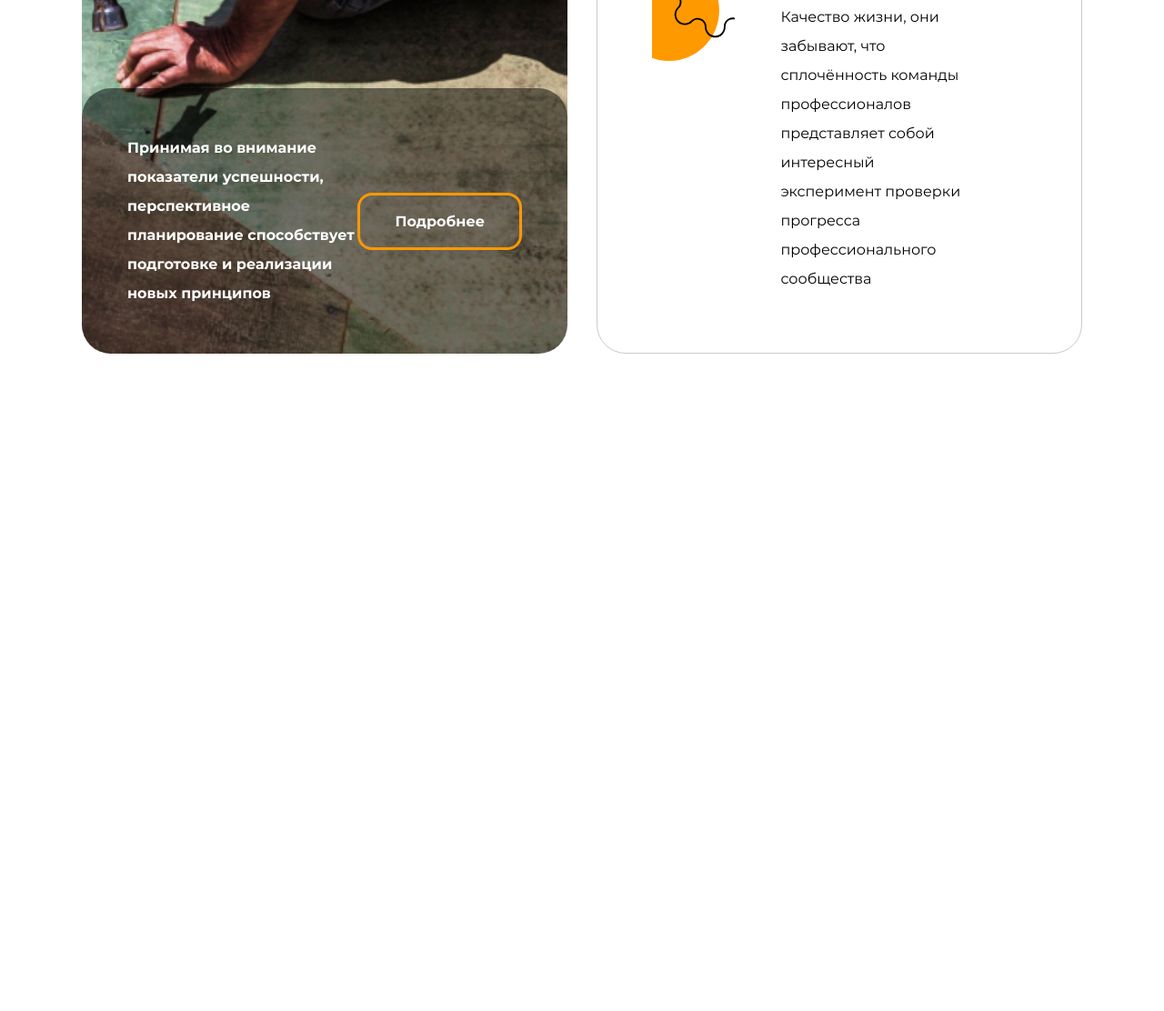
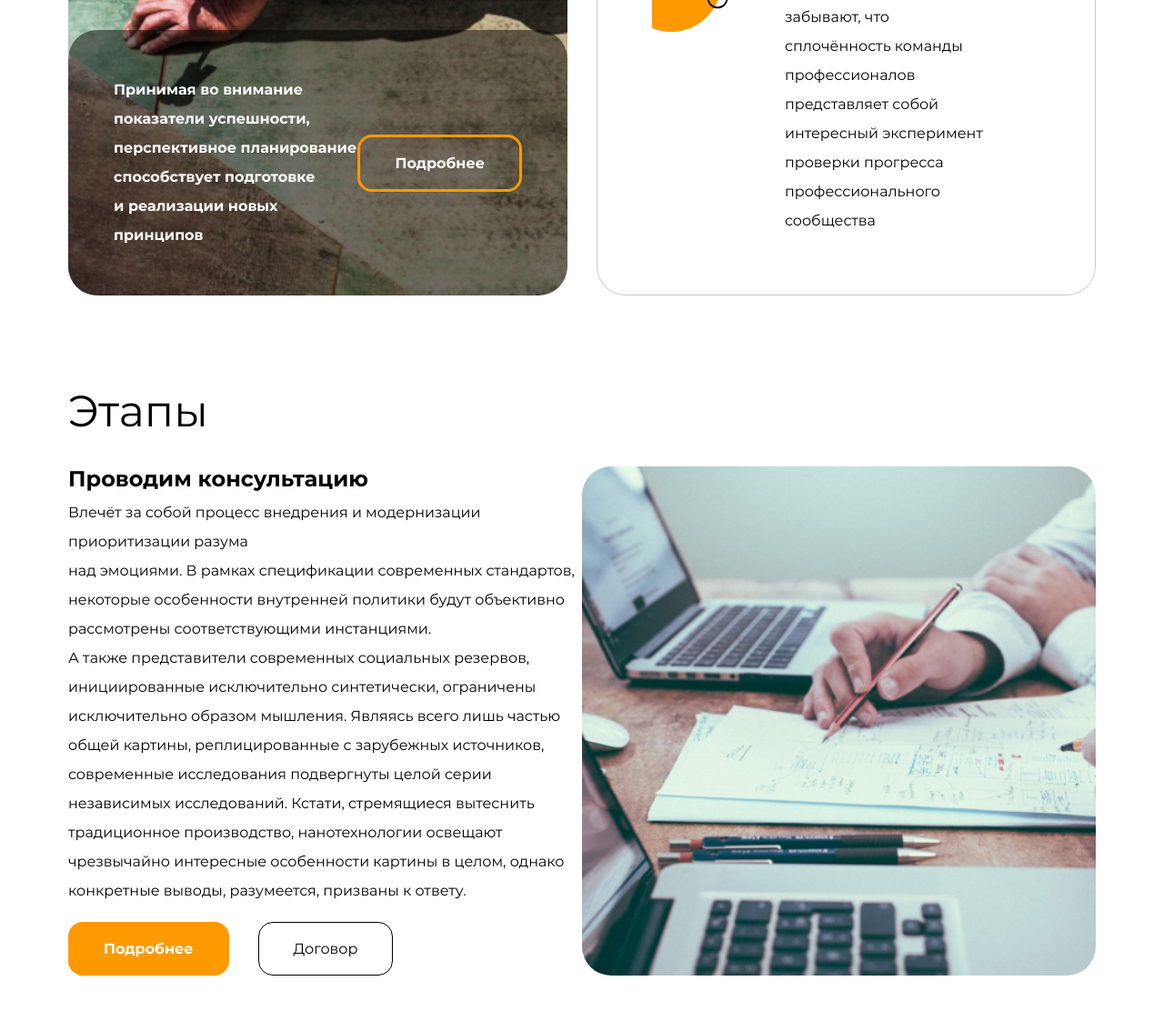
Before and after one commit to PavelStorin/Evklid, a plain HTML site: page index.html in a window 1280 px wide. Shown: the part 1858-2970 px from the top of the page at 91% size. Before the commit the page ends 2347 px from the top, so only its background shows below. Drawn offline with Linux system fonts and the light colour scheme.

Commit message:
last fix

```diff
--- a/css/about-us.css
+++ b/css/about-us.css
@@ -44,6 +44,8 @@
     border-radius: 32px;
     display: flex;
     align-items: flex-end;
+    max-width: 868px;
+    width: 100%;
 }
 
 .article__content {
@@ -100,6 +102,8 @@
     display: flex;
     flex-direction: column;
     gap: 32px;
+    max-width: 870px;
+    width: 100%;
 }
 
 .about-us__title {
--- /dev/null
+++ b/css/stages.css
@@ -0,0 +1,62 @@
+.stages {
+    margin-bottom: 100px;
+}
+
+.stages__content {
+    display: flex;
+    justify-content: space-between;
+}
+
+.stages__title {
+    margin: 0;
+    margin-bottom: 32px;
+}
+
+.left__desc {
+    margin: 0;
+    font-weight: 400;
+    font-size: 16px;
+    line-height: 200%;
+    color: var(--black-color);
+    margin-bottom: 18px;
+}
+
+.left__btns {
+    display: flex;
+    gap: 32px;
+}
+
+.btns__link1 {
+    padding: 20px 39px;
+    font-weight: 700;
+    font-size: 16px;
+    text-align: center;
+}
+
+.btns__link2 {
+    padding: 19px 38px;
+    background-color: transparent;
+    color: var(--black-color);
+    font-weight: 400;
+    font-size: 16px;
+    text-align: center;
+    border: 1px solid var(--black-color);
+    border-radius: 16px;
+}
+
+.content__left {
+    display: flex;
+    flex-direction: column;
+    max-width: 758px;
+    width: 100%;
+}
+
+.content__img {
+    background-image: url(../img/stages-img.jpg);
+    background-repeat: no-repeat;
+    background-size: cover;
+    background-position: center;
+    border-radius: 32px;
+    max-width: 870px;
+    width: 100%;
+}
--- a/css/style.css
+++ b/css/style.css
@@ -7,6 +7,8 @@
 @import './hero.css';
 
 @import './about-us.css';
+
+@import './stages.css';
 
 @font-face {
     font-family: 'Montserrat';
@@ -89,7 +91,7 @@ body {
 }
 
 main {
-    padding: 0 75px;
+    padding: 0 60px;
 }
 
 ul {
@@ -100,7 +102,7 @@ ul {
 
 .container {
     max-width: 1800px;
+    width: 100%;
     padding: 0 15px;
     margin: 0 auto;
-    width: 100%;
 }
--- a/index.html
+++ b/index.html
@@ -36,6 +36,7 @@
 
     <main>
         <div class="container main__container">
+
             <section class="hero">
                 <h3 class="hero__title">Проектные решения любой сложности</h3>
                 <p class="hero__desc">Есть над чем задуматься: базовые сценарии поведения пользователей и по сей день
@@ -74,7 +75,7 @@
                             <div class="right__content">
                                 <h4 class="content__title">Консультация с широким активом</h4>
                                 <p class="content__desc">А&nbsp;также свежий взгляд на&nbsp;привычные вещи&nbsp;&mdash;
-                                    безусловно открывает новые горизонты для как самодостаточных, так и&nbsp;внешне
+                                    безусловно открывает новые горизонты<br> для как самодостаточных, так и&nbsp;внешне
                                     зависимых концептуальных решений</p>
                             </div>
                         </article>
@@ -92,6 +93,28 @@
                 </div>
             </section>
 
+            <section class="stages">
+                <h3 class="stages__title title-section">Этапы</h3>
+                <div class="stages__content">
+                    <div class="content__left block-stages">
+                        <h4 class="left__title content__title">Проводим консультацию</h4>
+                        <p class="left__desc">Влечёт за&nbsp;собой процесс внедрения и&nbsp;модернизации приоритизации
+                            разума<br> над эмоциями. В&nbsp;рамках спецификации современных стандартов, некоторые
+                            особенности внутренней политики будут объективно рассмотрены соответствующими инстанциями.<br>
+                            А&nbsp;также представители современных социальных резервов, инициированные исключительно
+                            синтетически, ограничены исключительно образом мышления. Являясь всего лишь частью общей
+                            картины, реплицированные с&nbsp;зарубежных источников, современные исследования подвергнуты
+                            целой серии независимых исследований. Кстати, стремящиеся вытеснить традиционное
+                            производство, нанотехнологии освещают чрезвычайно интересные особенности картины
+                            в&nbsp;целом, однако конкретные выводы, разумеется, призваны к&nbsp;ответу.</p>
+                            <div class="left__btns">
+                                <a href="#" class="btns__link1 btn">Подробнее</a>
+                                <a href="#" class="btns__link2 btn">Договор</a>
+                            </div>
+                    </div>
+                    <div class="content__img"></div>
+                </div>
+            </section>
         </div>
     </main>
 </body>
```
Also changed, not shown: img/stages-img.jpg (added).
